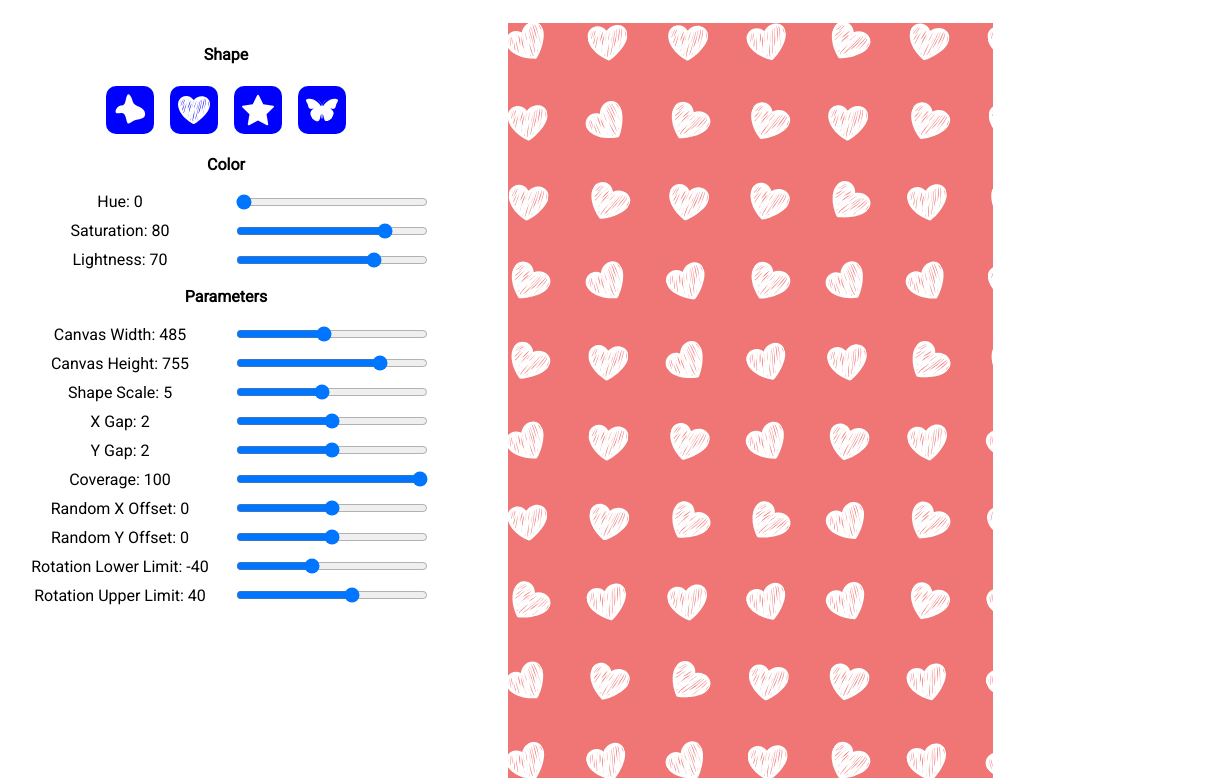
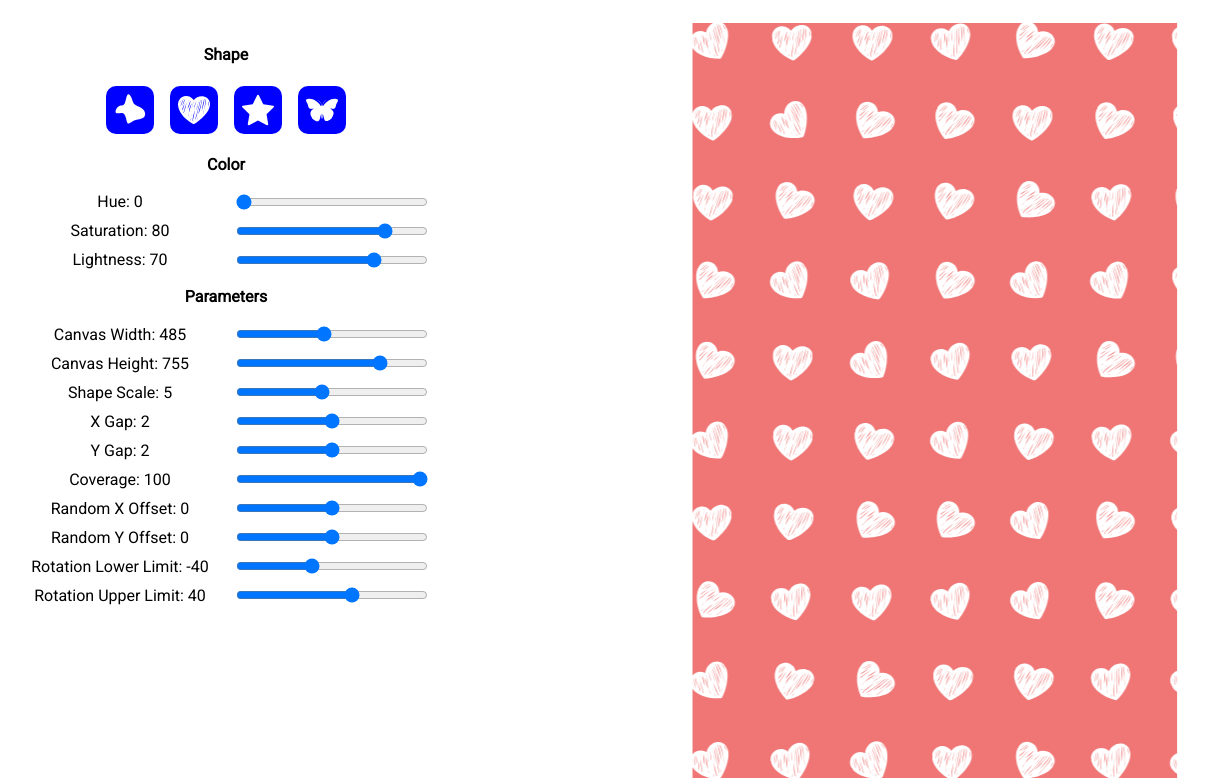
Before and after one commit to morgan-sam/Pattern-Generator, a React (Create React App) app: page / in a window 1536 px wide. Shown: the top 784 px of the page, without its empty margins (18-1227 px from the left). Built offline with nearby package versions, Linux system fonts and the light colour scheme.

Commit message:
translateX of canvas

```diff
--- a/src/css/desktop.css
+++ b/src/css/desktop.css
@@ -20,6 +20,7 @@
   }
 
   .canvas {
+    transform: translateX(12vw);
     width: auto;
     height: auto;
   }
```
